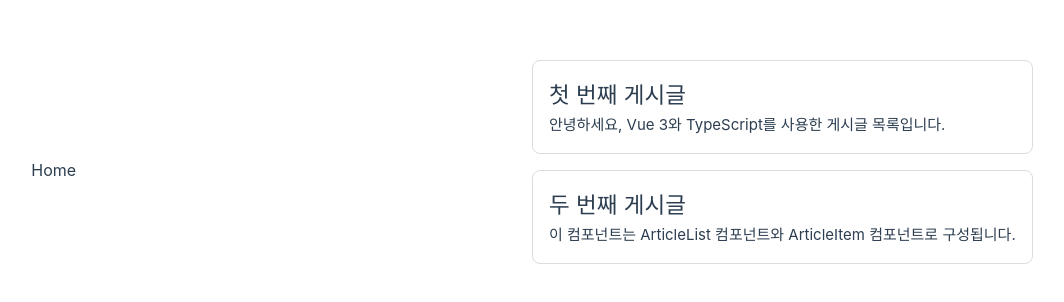
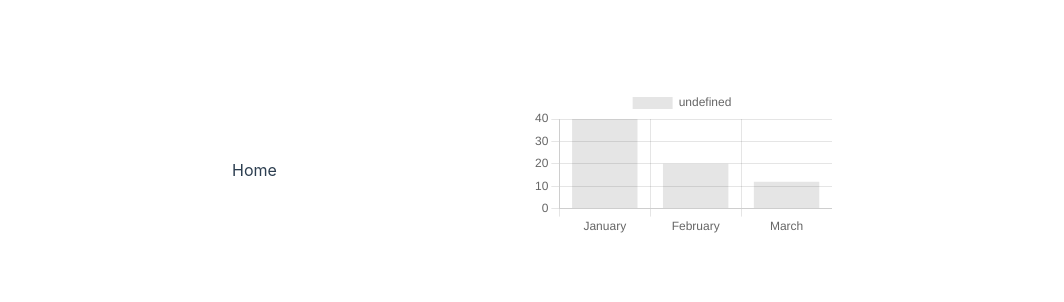
Before and after one commit to hyeon9782/vue-dashboard-legacy, a Vue app: page / in a window 1280 px wide. Shown: the part 238-540 px from the top of the page, without its empty margins (108-1172 px from the left). Built offline with nearby package versions, Linux system fonts and the light colour scheme.

Commit message:
feat: char.js bar chart 컴포넌트 구현

```diff
--- a/package.json
+++ b/package.json
@@ -15,8 +15,10 @@
   },
   "dependencies": {
     "axios": "^1.6.8",
+    "chart.js": "^4.4.2",
     "pinia": "^2.1.7",
     "vue": "^3.4.21",
+    "vue-chartjs": "^5.3.0",
     "vue-router": "^4.3.0"
   },
   "devDependencies": {
--- /dev/null
+++ b/src/components/chart/chart-js/BarChart.vue
@@ -0,0 +1,35 @@
+<template>
+  <Bar id="my-chart-id" :options="chartOptions" :data="chartData" />
+</template>
+
+<script lang="ts">
+import { defineComponent } from 'vue'
+import { Bar } from 'vue-chartjs'
+import {
+  Chart as ChartJS,
+  Title,
+  Tooltip,
+  Legend,
+  BarElement,
+  CategoryScale,
+  LinearScale
+} from 'chart.js'
+
+ChartJS.register(Title, Tooltip, Legend, BarElement, CategoryScale, LinearScale)
+
+export default defineComponent({
+  name: 'BarChart',
+  components: { Bar },
+  data() {
+    return {
+      chartData: {
+        labels: ['January', 'February', 'March'],
+        datasets: [{ data: [40, 20, 12] }]
+      },
+      chartOptions: {
+        responsive: true
+      }
+    }
+  }
+})
+</script>
--- a/src/views/HomeView.vue
+++ b/src/views/HomeView.vue
@@ -1,10 +1,10 @@
 <script lang="ts">
-import ArticleList from '../components/article/ArticleList.vue'
+import BarChart from '@/components/chart/chart-js/BarChart.vue'
 import { defineComponent } from 'vue'
 export default defineComponent({
   name: 'HomeView',
   components: {
-    ArticleList
+    BarChart
   },
   data() {
     return {
@@ -27,6 +27,6 @@ export default defineComponent({
 
 <template>
   <main>
-    <article-list :articles="articles" />
+    <BarChart />
   </main>
 </template>
--- a/tsconfig.app.json
+++ b/tsconfig.app.json
@@ -1,6 +1,6 @@
 {
   "extends": "@vue/tsconfig/tsconfig.dom.json",
-  "include": ["env.d.ts", "src/**/*", "src/**/*.vue"],
+  "include": ["env.d.ts", "./src/*.ts", "./src/*.vue", "./src/*.ext"],
   "exclude": ["src/**/__tests__/*"],
   "compilerOptions": {
     "composite": true,
```
Also changed, not shown: 1 other file (tests, documents, lock files or other folders).
